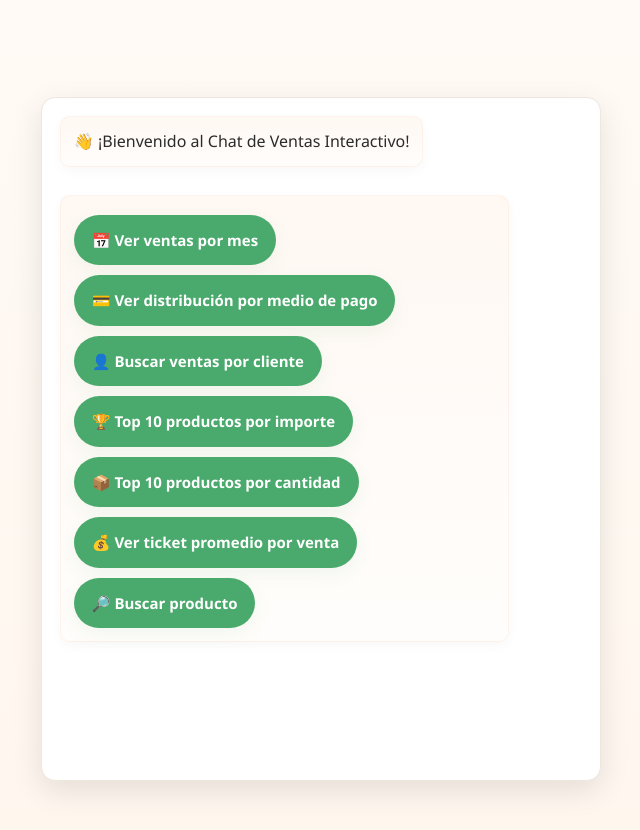
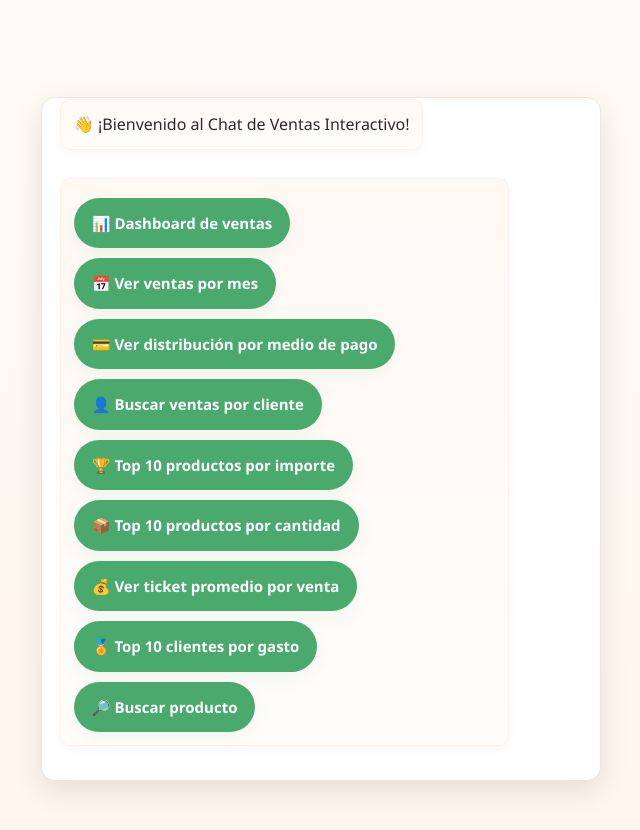
Before and after one commit to Kbri17/Primer-entregable-IAGuayerd, a Flask app: page / in a window 1280 px wide. Shown: the top 830 px of the page, without its empty margins (319-959 px from the left). Run offline with Flask 2, Linux system fonts and the light colour scheme.

Commit message:
add estadisticas

```diff
--- a/app.py
+++ b/app.py
@@ -43,6 +43,10 @@ def cargar_ventas():
     df["nombre_cliente"] = df["nombre_cliente"].fillna("").astype(str)
     df["email"] = df["email"].fillna("").astype(str)
     df["medio_pago"] = df["medio_pago"].fillna("").astype(str)
+
+    # Normalizar precio si existe
+    if "precio" in df.columns:
+        df["precio"] = pd.to_numeric(df["precio"], errors="coerce").fillna(0)
 
     logger.info(f"Archivo de VENTAS cargado con {len(df)} registros.")
     logger.info(f"Columnas de VENTAS: {list(df.columns)}")
@@ -100,12 +104,14 @@ def index():
 def api_opciones():
     """Primer menú de opciones del chat"""
     opciones = [
+        {"id": "dashboard", "texto": "📊 Dashboard de ventas"},
         {"id": "resumen_mes", "texto": "📅 Ver ventas por mes"},
         {"id": "por_medio", "texto": "💳 Ver distribución por medio de pago"},
         {"id": "buscar_cliente", "texto": "👤 Buscar ventas por cliente"},
         {"id": "productos_top", "texto": "🏆 Top 10 productos por importe"},
         {"id": "productos_mas_cantidades", "texto": "📦 Top 10 productos por cantidad"},
         {"id": "ticket_promedio", "texto": "💰 Ver ticket promedio por venta"},
+        {"id": "clientes_top", "texto": "🏅 Top 10 clientes por gasto"},
         {"id": "buscar_producto", "texto": "🔎 Buscar producto"},
     ]
     return jsonify(opciones)
@@ -217,6 +223,64 @@ def api_buscar_producto():
     resultados_out = resultados.to_dict(orient="records")
     return jsonify(resultados_out)
 
+@app.route("/api/dashboard")
+def api_dashboard():
+    """Dashboard con resumen general de ventas"""
+    stats = {}
+
+    # Total ventas
+    if "precio" in df_ventas.columns:
+        stats["total_ventas"] = round(df_ventas["precio"].sum(), 2)
+    else:
+        stats["total_ventas"] = 0.0
+
+    # Cantidad de transacciones
+    stats["total_transacciones"] = len(df_ventas)
+
+    # Cantidad de clientes únicos
+    if "nombre_cliente" in df_ventas.columns:
+        stats["clientes_unicos"] = df_ventas["nombre_cliente"].nunique()
+    else:
+        stats["clientes_unicos"] = 0
+
+    # Ticket promedio
+    if stats["total_transacciones"] > 0:
+        stats["ticket_promedio"] = round(stats["total_ventas"] / stats["total_transacciones"], 2)
+    else:
+        stats["ticket_promedio"] = 0.0
+
+    # Producto más vendido (por cantidad)
+    if "producto" in df_ventas.columns and not df_ventas["producto"].empty:
+        producto_mas_vendido = df_ventas["producto"].value_counts().idxmax()
+        stats["producto_mas_vendido"] = str(producto_mas_vendido)
+    else:
+        stats["producto_mas_vendido"] = "N/A"
+
+    # Medio de pago más usado
+    if "medio_pago" in df_ventas.columns and not df_ventas["medio_pago"].empty:
+        medio_mas_usado = df_ventas["medio_pago"].value_counts().idxmax()
+        stats["medio_pago_principal"] = str(medio_mas_usado)
+    else:
+        stats["medio_pago_principal"] = "N/A"
+
+    return jsonify(stats)
+
+@app.route("/api/clientes_top")
+def api_clientes_top():
+    """Top 10 clientes por gasto total"""
+    if "nombre_cliente" not in df_ventas.columns or "precio" not in df_ventas.columns:
+        return jsonify([])
+
+    resumen = (
+        df_ventas.groupby("nombre_cliente")["precio"]
+        .sum()
+        .reset_index()
+        .sort_values("precio", ascending=False)
+        .head(10)
+    )
+    resumen.columns = ["Cliente", "Total gastado (S/.)"]
+    return jsonify(resumen.to_dict(orient="records"))
+
 
 if __name__ == "__main__":
     app.run(host="0.0.0.0", port=int(os.environ.get("PORT", 5500)), debug=True)
--- a/static/script.js
+++ b/static/script.js
@@ -41,7 +41,39 @@ async function handleOption(id, text) {
   // Reset acción por defecto
   currentAction = null;
 
-  if (id === "resumen_mes") {
+  if (id === "dashboard") {
+    const res = await fetch("/api/dashboard");
+    const data = await res.json();
+    let html = `<div class="stats-container">
+      <div class="stat-card">
+        <div class="stat-label">💰 Total Ventas</div>
+        <div class="stat-value">S/ ${data.total_ventas || 0}</div>
+      </div>
+      <div class="stat-card">
+        <div class="stat-label">🧾 Transacciones</div>
+        <div class="stat-value">${data.total_transacciones || 0}</div>
+      </div>
+      <div class="stat-card">
+        <div class="stat-label">👥 Clientes Únicos</div>
+        <div class="stat-value">${data.clientes_unicos || 0}</div>
+      </div>
+      <div class="stat-card">
+        <div class="stat-label">💵 Ticket Promedio</div>
+        <div class="stat-value">S/ ${data.ticket_promedio || 0}</div>
+      </div>
+      <div class="stat-card">
+        <div class="stat-label">🏆 Producto Favorito</div>
+        <div class="stat-value">${data.producto_mas_vendido || "N/A"}</div>
+      </div>
+      <div class="stat-card">
+        <div class="stat-label">💳 Pago Principal</div>
+        <div class="stat-value">${data.medio_pago_principal || "N/A"}</div>
+      </div>
+    </div>`;
+    addMessage(html);
+    setTimeout(cargarOpciones, 300);
+  }
+  else if (id === "resumen_mes") {
     const res = await fetch("/api/resumen_mes");
     const data = await res.json();
     let html = `<div class="table-container"><table class="result-table"><thead><tr><th>Mes</th><th>Ventas</th></tr></thead><tbody>`;
@@ -68,6 +100,19 @@ async function handleOption(id, text) {
   }
   else if (id === "productos_top" || id === "productos_mas_cantidades") {
     const res = await fetch(`/api/${id}`);
+    const data = await res.json();
+    let html = `<div class="table-container"><table class="result-table"><thead><tr>`;
+    Object.keys(data[0] || {}).forEach(k => html += `<th>${k}</th>`);
+    html += `</tr></thead><tbody>`;
+    data.forEach(r => {
+      html += `<tr>${Object.values(r).map(v => `<td>${v}</td>`).join('')}</tr>`;
+    });
+    html += `</tbody></table></div>`;
+    addMessage(html);
+    setTimeout(cargarOpciones, 300);
+  }
+  else if (id === "clientes_top") {
+    const res = await fetch("/api/clientes_top");
     const data = await res.json();
     let html = `<div class="table-container"><table class="result-table"><thead><tr>`;
     Object.keys(data[0] || {}).forEach(k => html += `<th>${k}</th>`);
```
Also changed, not shown: documentacion.md (+83 -1 lines), static/styles.css (+35 -0 lines).
